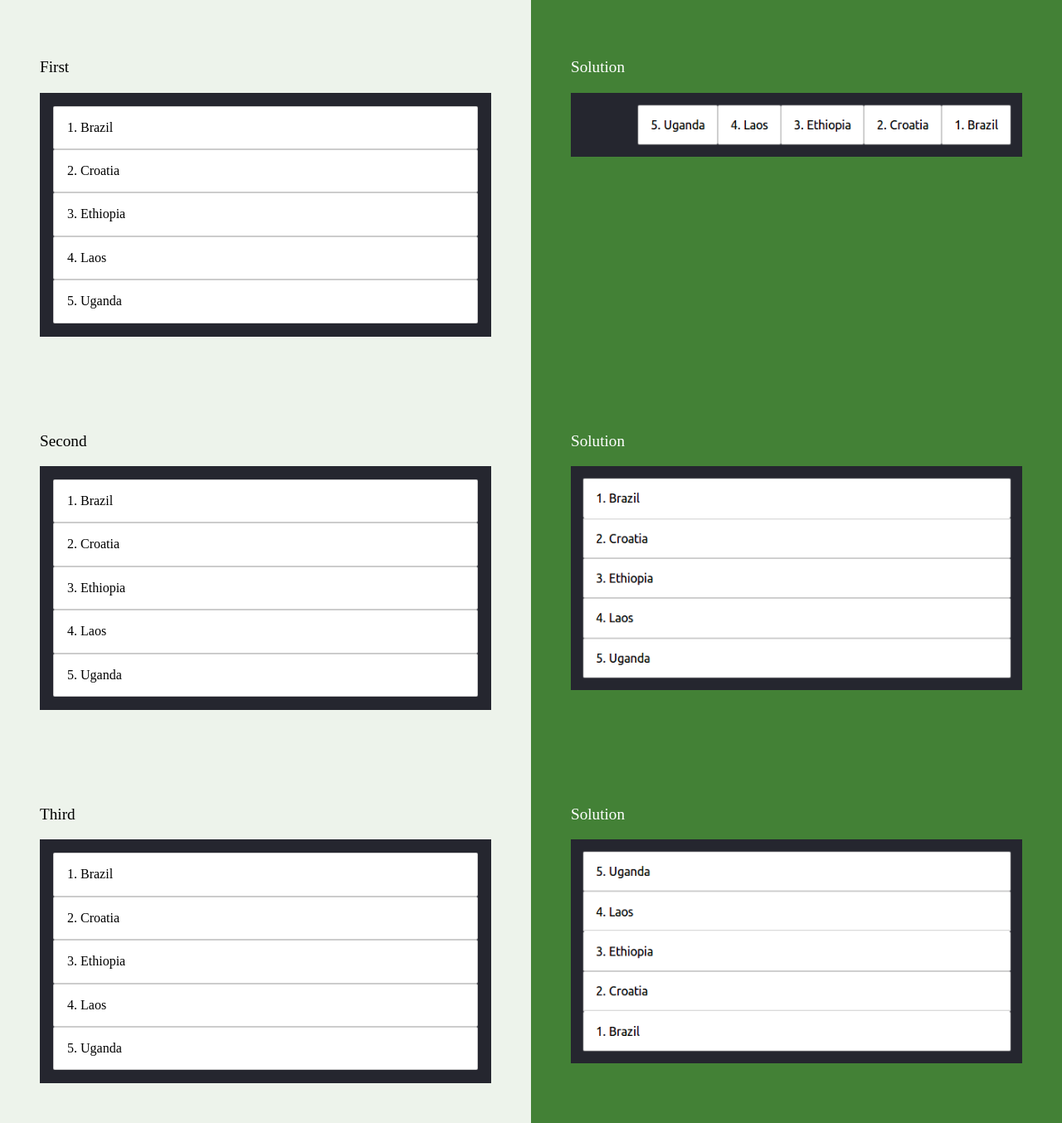
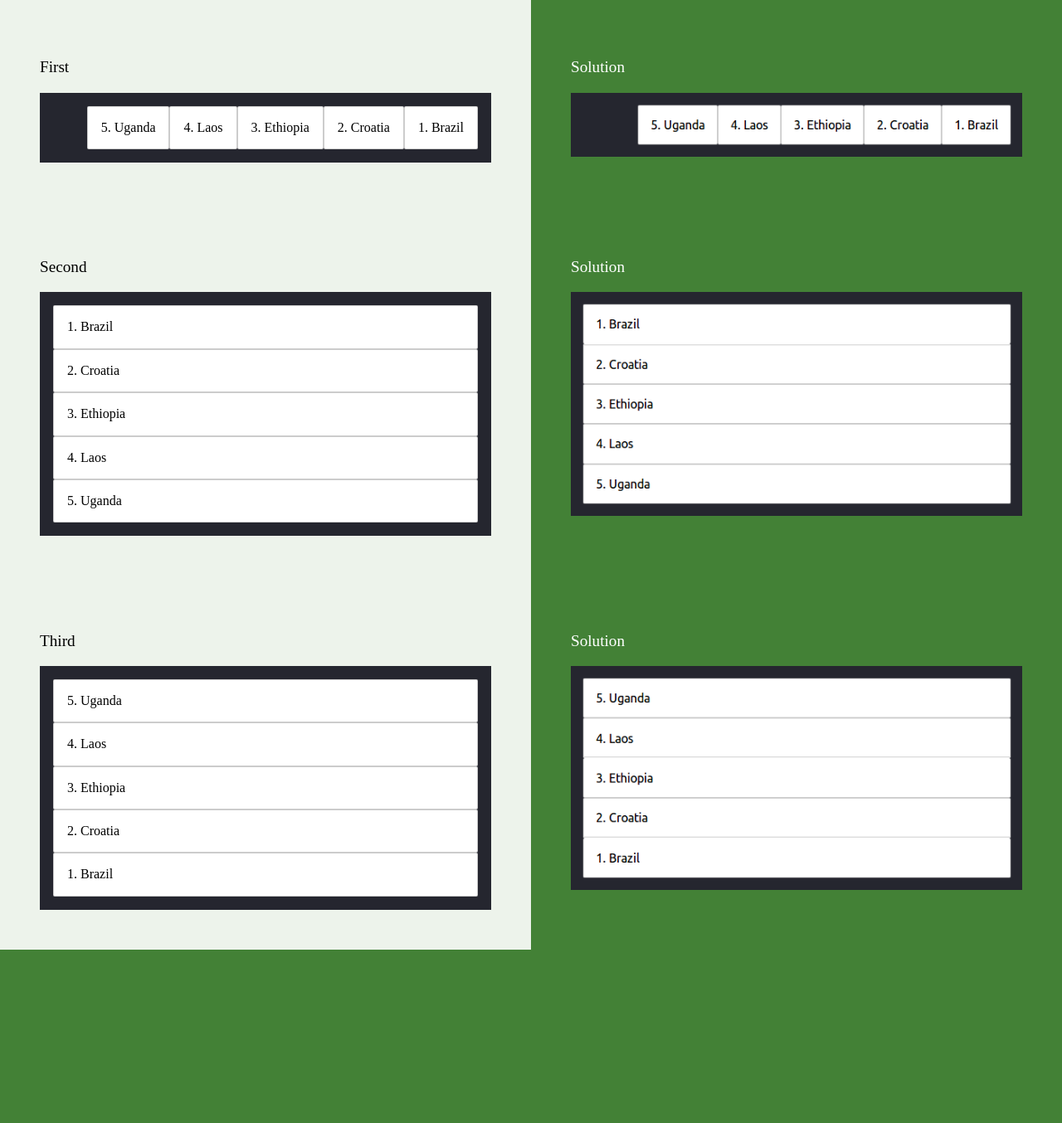
Before and after one commit to MouhannadKhodor/git-tuto, a website: page week-2/11-flexbox/index.html in a window 1280 px wide. Shown: the part 180-1534 px from the top of the page at 83% size. After the commit the page ends 1325 px from the top, so only its background shows below. Drawn offline with Linux system fonts and the light colour scheme.

Commit message:
11 flexbox

```diff
--- a/week-2/11-flexbox/flexbox.css
+++ b/week-2/11-flexbox/flexbox.css
@@ -1 +1,15 @@
 /* Add your own CSS code below */
+.countries {
+  display: flex;
+}
+.countries--first {
+  flex-direction: row-reverse;
+}
+
+.countries--second {
+  flex-direction: column;
+}
+
+.countries--third {
+  flex-direction: column-reverse;
+}
```
